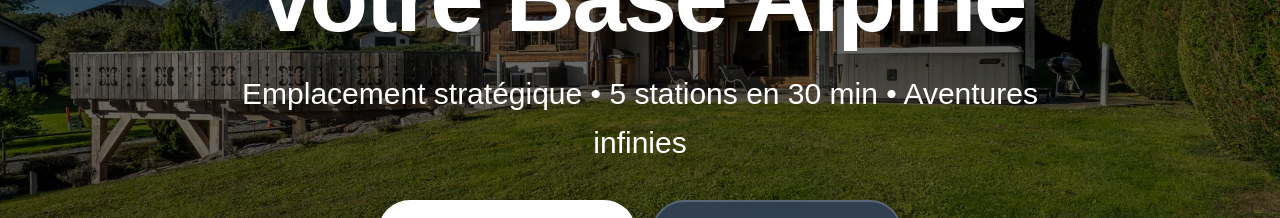
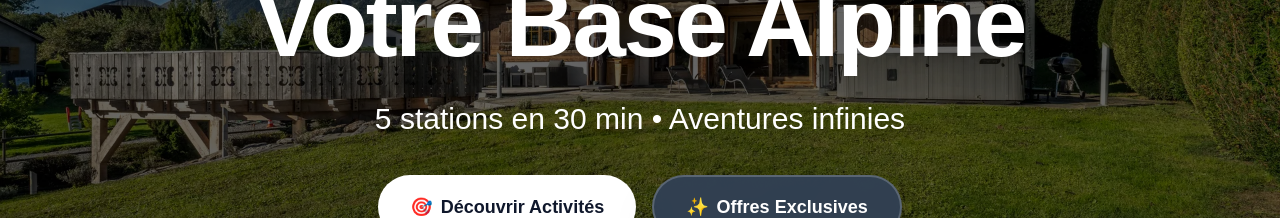
Before and after one commit to raphaelpierre/CosyNeige, a Next.js app: page /location in a window 1280 px wide. Shown: the part 316-534 px from the top of the page. Built offline with nearby package versions, Linux system fonts and the light colour scheme; no server answers.

Commit message:
feat: Simplify messaging in LocationPage for improved clarity and engagement

```diff
--- a/app/location/page.tsx
+++ b/app/location/page.tsx
@@ -35,8 +35,8 @@ export default function LocationPage() {
           </h1>
           <p className="text-xl md:text-2xl lg:text-3xl text-white font-medium drop-shadow-xl max-w-4xl mx-auto mb-8 leading-relaxed">
             {t({
-              en: 'Strategic location • 5 resorts within 30 min • Endless adventures',
-              fr: 'Emplacement stratégique • 5 stations en 30 min • Aventures infinies'
+              en: '5 resorts within 30 min • Endless adventures',
+              fr: '5 stations en 30 min • Aventures infinies'
             })}
           </p>
           <div className="flex flex-wrap justify-center gap-3 md:gap-4">
```
